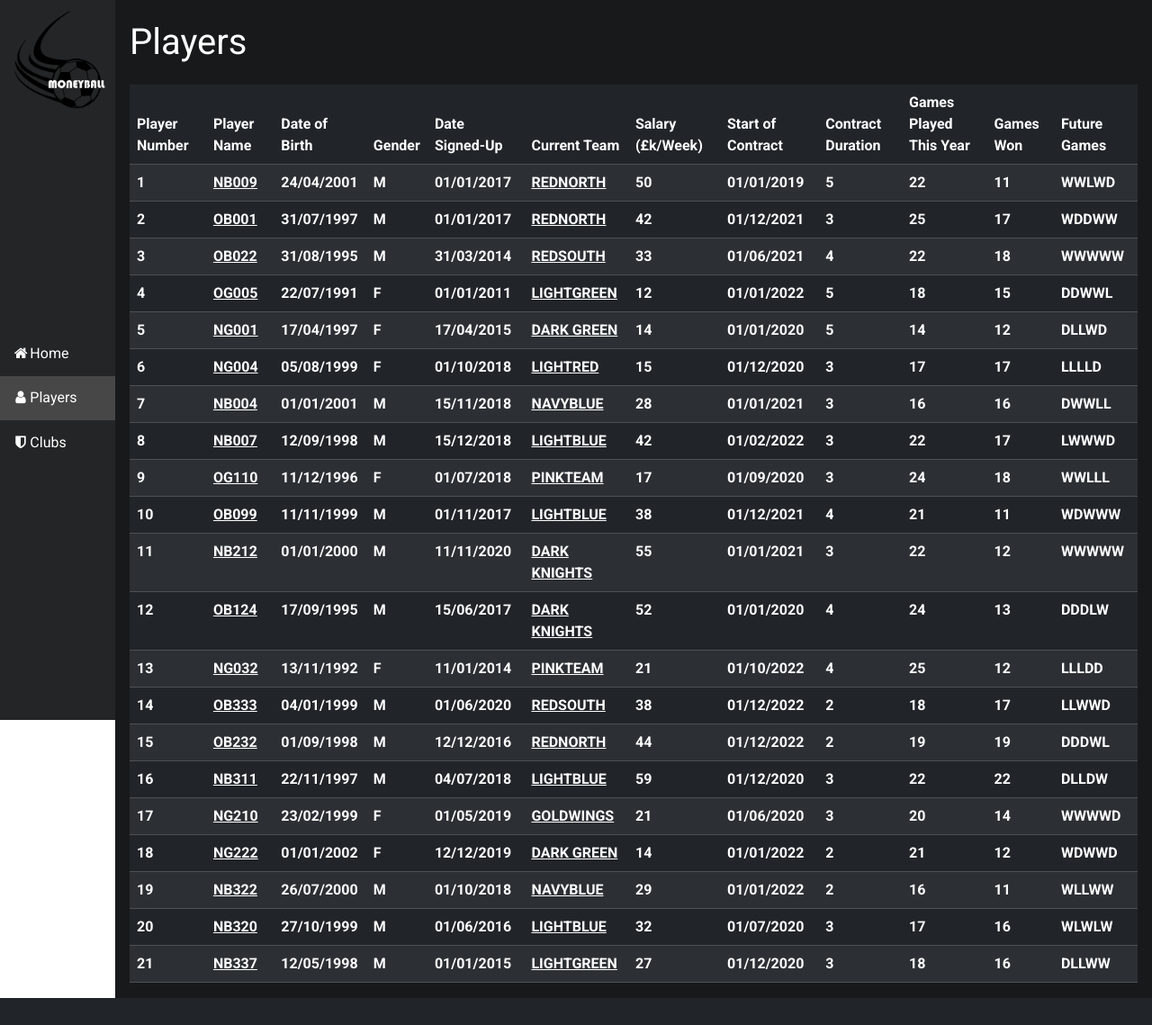
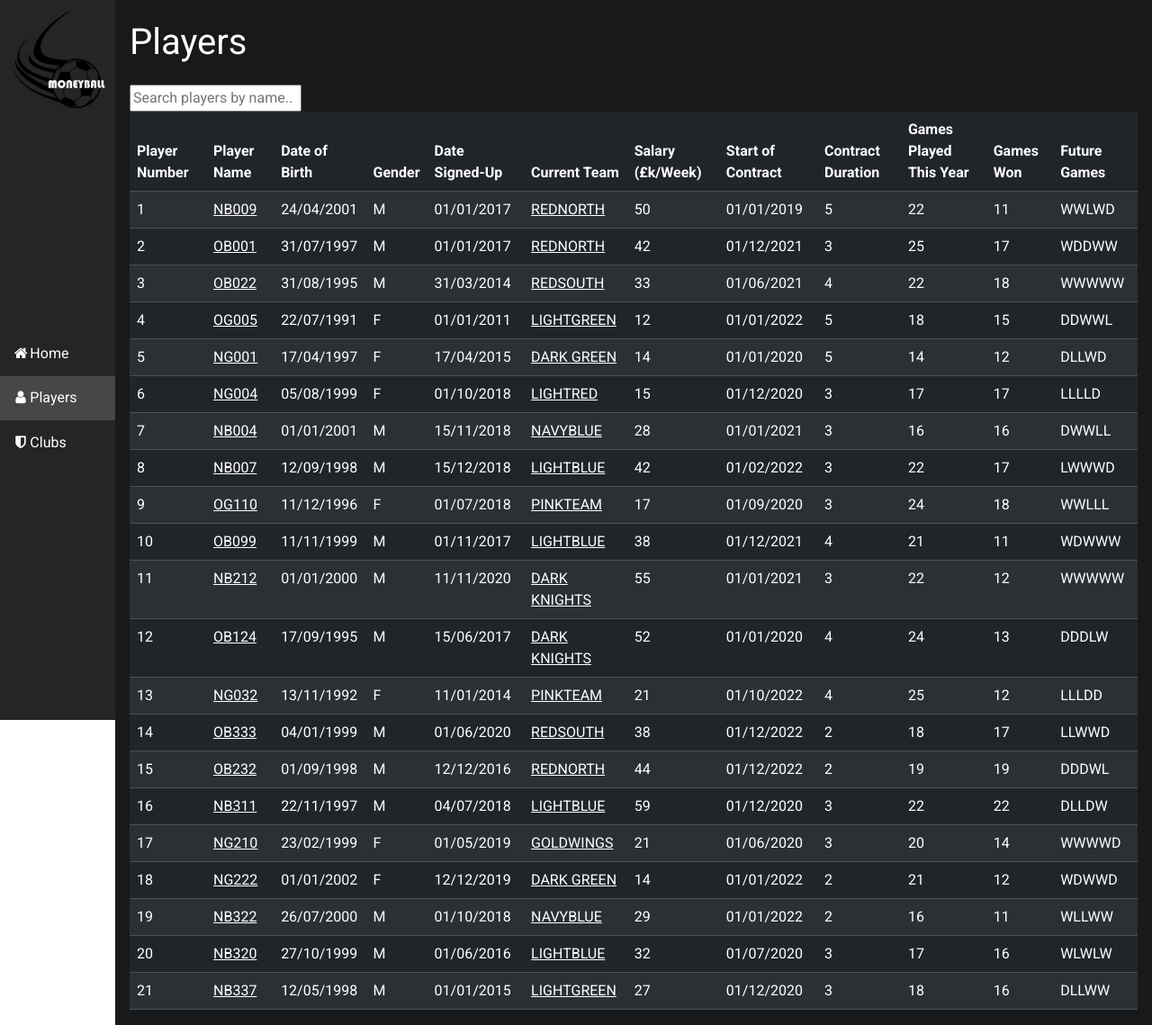
Before and after one commit to arthurmilner01/systems-development-group-project, a Flask app: page /players in a window 1280 px wide. Shown: the whole page at 90% size. Before the commit the page ends 1109 px from the top, so only its background shows below. Run offline with Flask 2, Linux system fonts and the light colour scheme; data comes from the database, SQL or seed files in the repository; lists and menus that the app fills with data are empty.

Commit message:
Changd th to td

```diff
--- a/Dashboard/templates/clubs.html
+++ b/Dashboard/templates/clubs.html
@@ -20,9 +20,9 @@
         <tr>
           {% for j in c %}
               {% if loop.index == 2 %}
-                <th scope="row"><a href="{{ url_for('clubDetails', clubName=j) }}">{{j}}</a></th>
+                <td scope="row"><a href="{{ url_for('clubDetails', clubName=j) }}">{{j}}</a></td>
               {% else %}
-                <th scope="row">{{j}}</th>
+                <td scope="row">{{j}}</td>
               {% endif %}
           {% endfor %}
         </tr>
--- a/Dashboard/templates/players.html
+++ b/Dashboard/templates/players.html
@@ -6,7 +6,9 @@
 <div class="content">
     <h1 class="page-title">Players</h1>
 
-    <table class="table table-hover table-striped table-dark" style="color:#ffff">
+    <input type="text" id="seach-player-input" onkeyup="playerSearch()" placeholder="Search players by name..">
+
+    <table class="table table-hover table-striped table-dark" id="players-table" style="color:#ffff">
       <thead>
         <tr>
           {% for col in playerHeadings %}
@@ -19,11 +21,11 @@
         <tr>
           {% for j in p %}
               {% if loop.index == 2 %}
-                <th scope="row"><a href="{{ url_for('playerDetails', playerName=j) }}">{{j}}</a></th>
+                <td scope="row"><a href="{{ url_for('playerDetails', playerName=j) }}">{{j}}</a></td>
               {%elif loop.index == 6 %}
-                <th scope="row"><a href="{{ url_for('clubDetails', clubName=j) }}">{{j}}</a></th>
+                <td scope="row"><a href="{{ url_for('clubDetails', clubName=j) }}">{{j}}</a></td>
               {% else %}
-                <th scope="row">{{j}}</th>
+                <td scope="row">{{j}}</td>
               {% endif %}
           {% endfor %}
         </tr>
@@ -33,5 +35,4 @@
 </div>
 
 
-
 {% endblock %}
```
